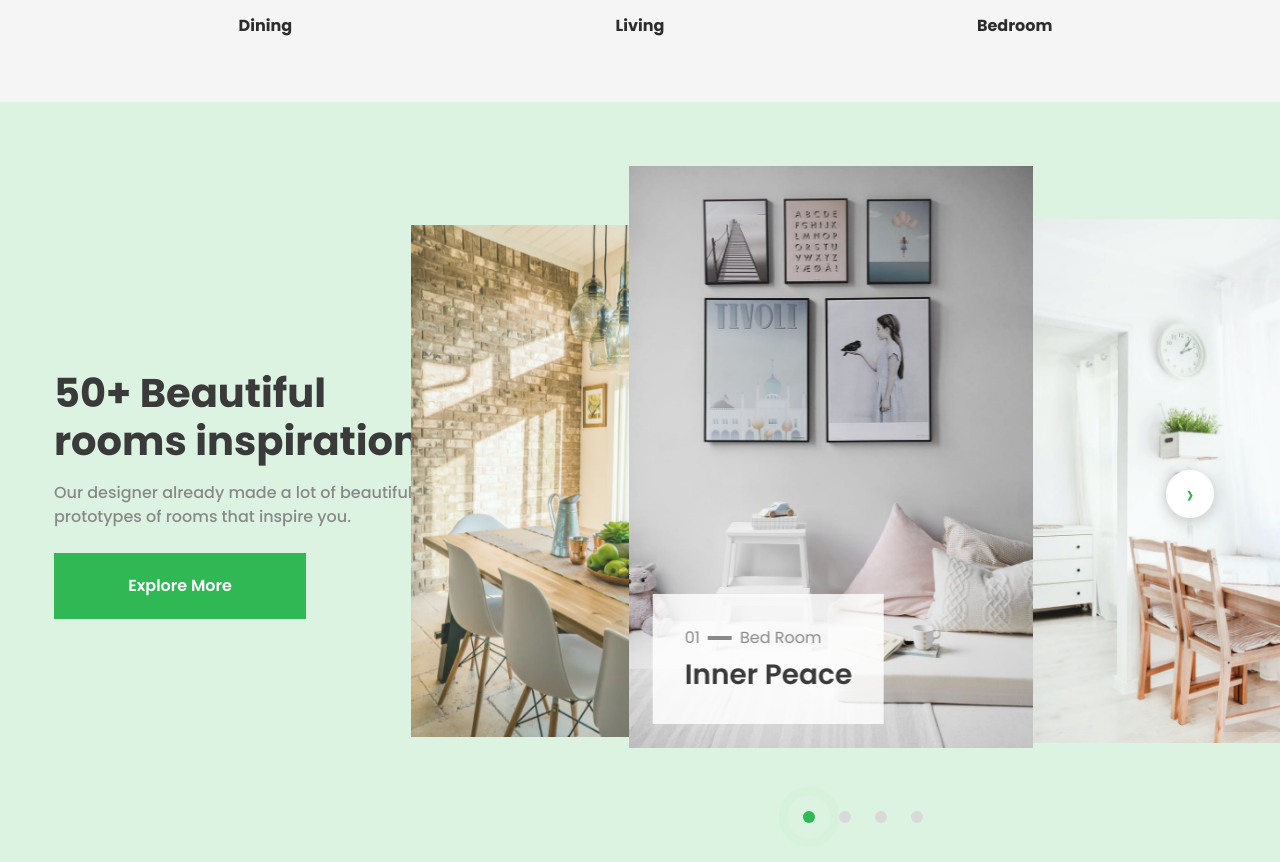
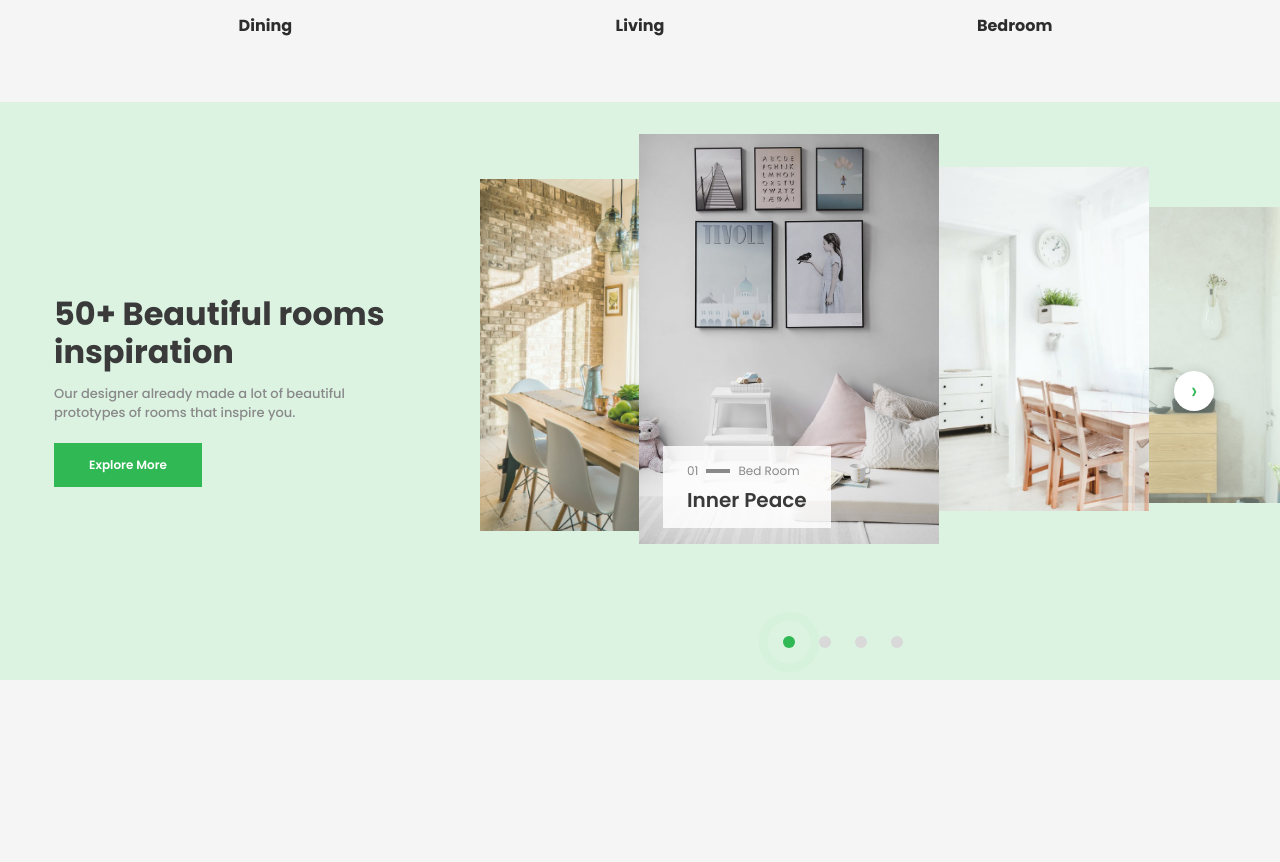
Before and after one commit to Cybug-dev/Furniture-client, a React (Vite) app: page / in a window 1280 px wide. Shown: the part 1315-2177 px from the top of the page. After the commit the page ends 1995 px from the top, so only its background shows below. Built offline with nearby package versions, Linux system fonts and the light colour scheme.

Commit message:
the fixed sizing

```diff
--- a/src/components/Carousel/Carousel.scss
+++ b/src/components/Carousel/Carousel.scss
@@ -16,37 +16,37 @@ $carousel-sonar-duration: 1500ms;
 .inspiration__inner {
   align-items: center;
   display: grid;
-  gap: $space-7;
-  grid-template-columns: minmax($space-8, 0.78fr) minmax(0, 1.42fr);
+  gap: $space-6;
+  grid-template-columns: minmax(220px, 0.72fr) minmax(0, 1.48fr);
   margin: 0 auto;
   max-width: $content-width;
-  min-height: calc($card-image-height + $space-8);
-  padding: $space-8 $content-padding;
+  min-height: 470px;
+  padding: $space-6 $content-padding;
 }
 
 .inspiration__content {
   align-items: flex-start;
   display: flex;
   flex-direction: column;
-  gap: $space-4;
+  gap: $space-3;
 }
 
 .inspiration__title {
   color: $color-text-primary;
-  font-size: $font-size-h2;
+  font-size: $font-size-h3;
   font-weight: $font-weight-bold;
   line-height: $line-height-tight;
   margin: 0;
-  max-width: calc($button-width * 2);
+  max-width: 360px;
 }
 
 .inspiration__copy {
   color: $color-text-muted;
-  font-size: $font-size-body;
+  font-size: $font-size-caption;
   font-weight: $font-weight-medium;
   line-height: $line-height-normal;
   margin: 0;
-  max-width: calc($button-width * 2);
+  max-width: 330px;
 }
 
 .inspiration__button {
@@ -54,14 +54,14 @@ $carousel-sonar-duration: 1500ms;
   background: $color-primary;
   color: $color-white;
   display: inline-flex;
-  font-size: $font-size-body;
+  font-size: $font-size-caption-sm;
   font-weight: $font-weight-semibold;
-  height: $button-height-lg;
+  height: 44px;
   justify-content: center;
   line-height: $line-height-normal;
   margin-top: $space-2;
-  min-width: $button-width;
-  padding: 0 $space-6;
+  min-width: 148px;
+  padding: 0 $space-5;
   text-decoration: none;
   transition: background $transition-base, color $transition-base;
 }
@@ -93,16 +93,16 @@ $carousel-sonar-duration: 1500ms;
 }
 
 .inspiration-carousel__stage {
-  aspect-ratio: 680 / 582;
-  min-height: $card-image-height;
+  aspect-ratio: 690 / 430;
+  min-height: 410px;
   position: relative;
 }
 
 .inspiration-carousel__slide {
   height: 100%;
   left: 50%;
-  max-height: 582px;
-  max-width: 404px;
+  max-height: 410px;
+  max-width: 300px;
   opacity: 0;
   position: absolute;
   top: 0;
@@ -110,37 +110,37 @@ $carousel-sonar-duration: 1500ms;
   transition:
     transform $carousel-transition-duration $carousel-ease,
     opacity $carousel-transition-duration $carousel-ease;
-  width: 56%;
+  width: 44%;
   will-change: transform, opacity;
   z-index: 1;
 }
 
 .inspiration-carousel__slide--active {
   opacity: 1;
-  transform: translate3d(-58%, 0, 0) scale(1);
+  transform: translate3d(-68%, 0, 0) scale(1);
   z-index: 4;
 }
 
 .inspiration-carousel__slide--prev {
   opacity: 0.82;
-  transform: translate3d(-118%, $space-5, 0) scale(0.88);
+  transform: translate3d(-128%, $space-4, 0) scale(0.86);
   z-index: 2;
 }
 
 .inspiration-carousel__slide--next {
   opacity: 0.9;
-  transform: translate3d(18%, $space-5, 0) scale(0.9);
+  transform: translate3d(10%, 0, 0) scale(0.84);
   z-index: 3;
 }
 
 .inspiration-carousel__slide--far-prev {
   opacity: 0.52;
-  transform: translate3d(-164%, $space-7, 0) scale(0.78);
+  transform: translate3d(-166%, $space-5, 0) scale(0.72);
 }
 
 .inspiration-carousel__slide--far-next {
   opacity: 0.58;
-  transform: translate3d(78%, $space-7, 0) scale(0.78);
+  transform: translate3d(72%, $space-4, 0) scale(0.72);
 }
 
 .inspiration-carousel__slide--exiting-left {
@@ -194,14 +194,14 @@ $carousel-sonar-duration: 1500ms;
 
 .inspiration-carousel__caption {
   background: rgba($color-white, 0.82);
-  bottom: $space-5;
+  bottom: $space-4;
   color: $color-text-primary;
   display: grid;
   gap: $space-2;
   left: $space-5;
   max-width: calc(100% - $space-7);
   opacity: 0;
-  padding: $space-6;
+  padding: $space-4 $space-5;
   pointer-events: none;
   position: absolute;
   transform: translate3d(0, $space-3, 0);
@@ -219,7 +219,7 @@ $carousel-sonar-duration: 1500ms;
   align-items: center;
   color: $color-text-muted;
   display: flex;
-  font-size: $font-size-body;
+  font-size: $font-size-caption-sm;
   gap: $space-2;
   line-height: $line-height-normal;
 }
@@ -233,7 +233,7 @@ $carousel-sonar-duration: 1500ms;
 
 .inspiration-carousel__caption strong {
   color: $color-text-primary;
-  font-size: $font-size-h4;
+  font-size: $font-size-body-lg;
   font-weight: $font-weight-semibold;
   line-height: $line-height-tight;
 }
@@ -254,15 +254,15 @@ $carousel-sonar-duration: 1500ms;
   color: $color-primary;
   cursor: pointer;
   display: inline-flex;
-  font-size: $font-size-h4;
-  height: $space-7;
+  font-size: $font-size-h5;
+  height: 40px;
   justify-content: center;
   line-height: $line-height-tight;
   pointer-events: auto;
   position: absolute;
   transform: translateY(-50%);
   transition: color $transition-base, opacity $transition-base;
-  width: $space-7;
+  width: 40px;
 }
 
 .inspiration-carousel__nav:hover,
```
